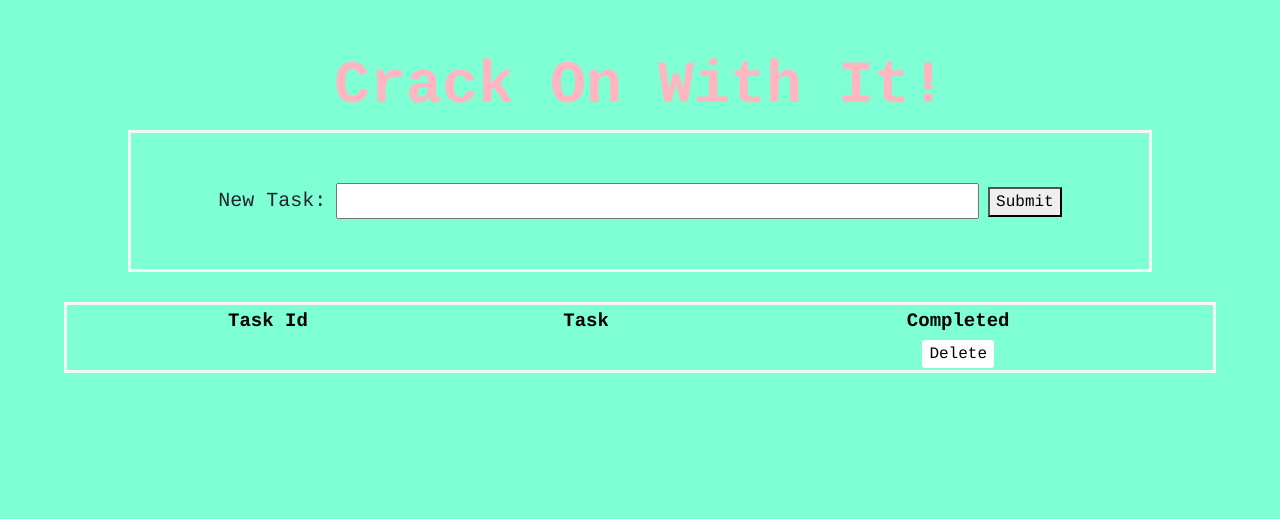
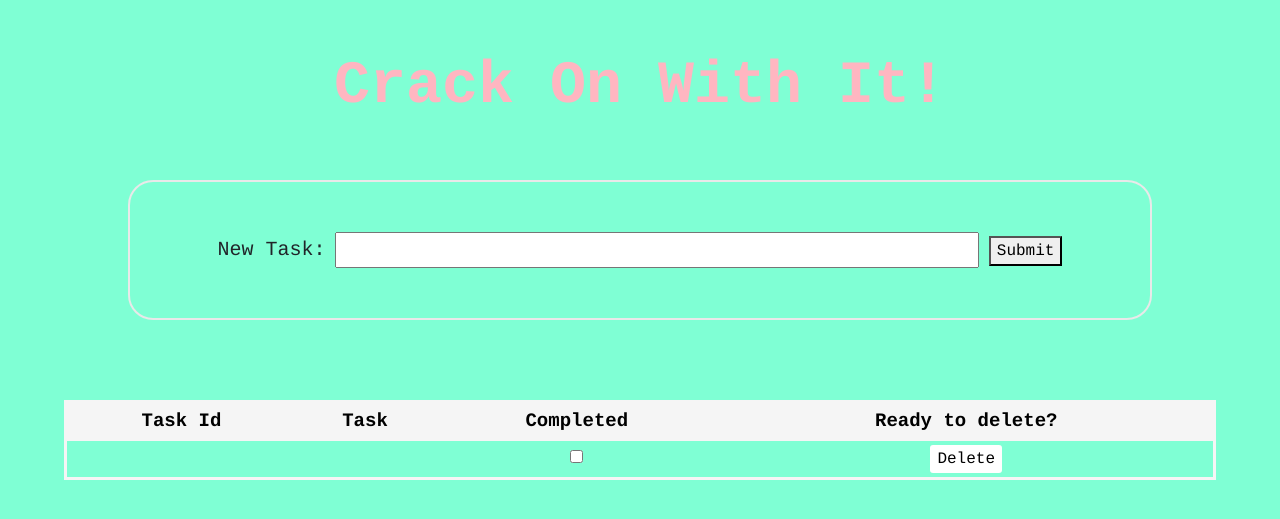
Before and after one commit to MiaGordon91/things-to-do, a PHP site: page / in a window 1280 px wide. Shown: the top 519 px of the page. Run offline with PHP 8.4, Linux system fonts and the light colour scheme; tables that the repository leaves empty or names only in its code hold one stand-in row (values such as "Sample post"); data that the repository does not hold is empty.

Commit message:
tickbox column added to table

```diff
--- a/index.php
+++ b/index.php
@@ -65,6 +65,7 @@
                 <th>Task Id</th>
                 <th>Task</th>
                 <th>Completed</th>
+                <th>Ready to delete?</th>
             </tr>
         </thead>
 
@@ -79,6 +80,7 @@
                 <?php echo $row['TaskId']; ?>
                 </td>
                     <td class="task"> <?php echo $row['Task']; ?> </td>
+                    <td class="tickbox"> <input type="checkbox"> </td>
                     <td>
                         <!-- url decode -->
                         <a href= "index.php?id= <?php echo($row['TaskId']);?>" class='btn'>Delete</a>
--- a/style.css
+++ b/style.css
@@ -16,11 +16,14 @@ h1 {
 }
 
 form {
-    /* position: fixed; */
-    border: 3px solid whitesmoke;
+    margin-top: 50px;
+    border: 2px solid #E9E9E9;
     padding: 50px;
     display: inline-block;
     width: 80%;
+    border-radius: 25px;
+    /* background-color:; */
+    ;
 }
 
 p {
@@ -49,28 +52,29 @@ label {
 table {
     width: 80%;
     margin: 30px auto;
+    margin-top: 80px;
     border: 3px solid whitesmoke;
     width: 90%;
     /* border-collapse: collapse; */
 }
 
-/* tr {
-	border-bottom: 1px solid #cbcbcb;
-    border: 5px solid grey;
-} */
+tr {
+    border: 1px solid whitesmoke;
+}
 
 th {
 	font-size: 19px;
 	color: black;
+    background-color:whitesmoke;
 }
 
 th, td{
     height: 30px;
-    padding: 2px;
+    padding: 4px;
 }
 
 tr:hover {
-	background: #E9E9E9;
+	background: lightpink;
 }
 
 .task {
@@ -80,6 +84,8 @@ tr:hover {
 .delete{
 	text-align: center;
 }
+
+
 .delete a{
 	color: white;
 	background: #959095;
```
Also changed, not shown: README.md.
